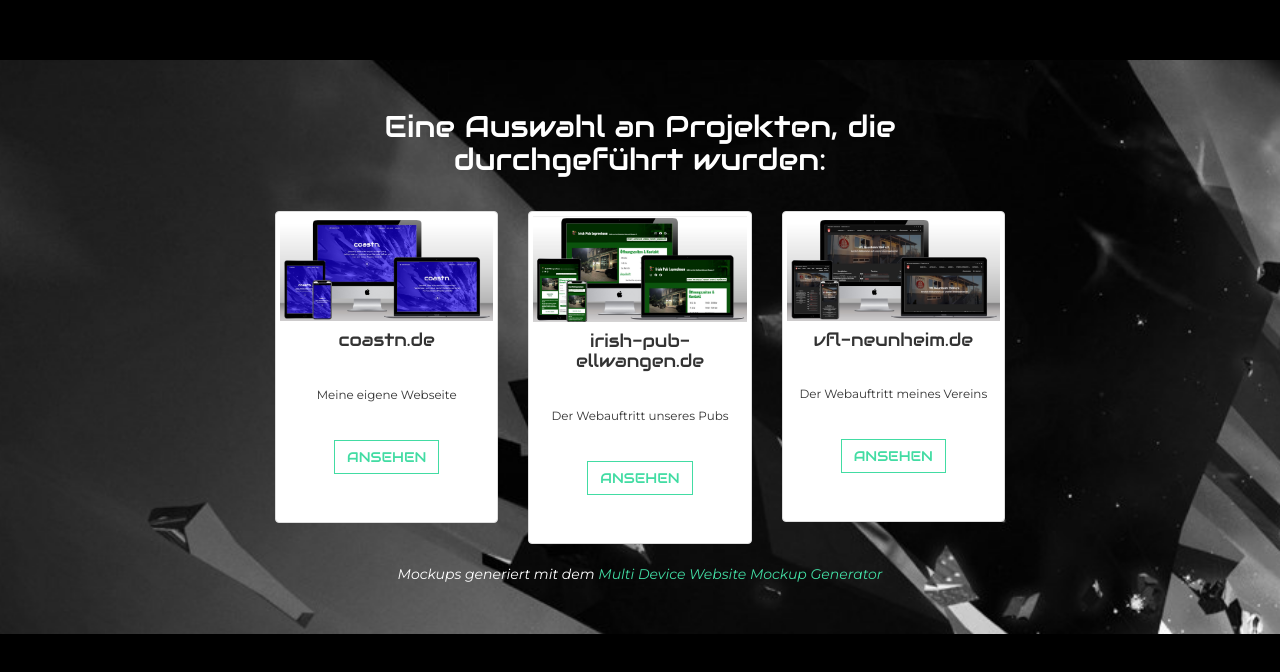
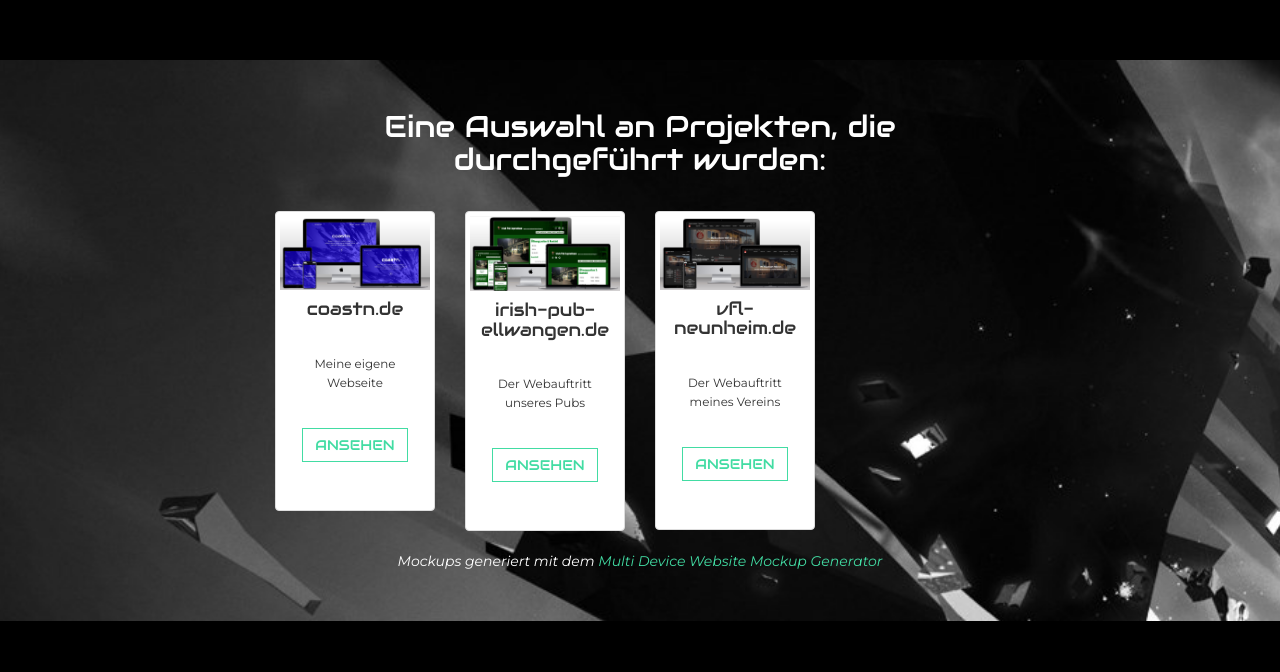
Before and after one commit to GitCoastn/coastn.de, a plain HTML site: page index.html in a window 1280 px wide. Shown: the part 1790-2462 px from the top of the page. Drawn offline with Linux system fonts and the light colour scheme; a web font is replaced by a local one.

Commit message:
Adjust column classes for project thumbnails
Updated column classes for project thumbnails to improve layout.

```diff
--- a/index.html
+++ b/index.html
@@ -121,7 +121,7 @@
                 <div class="col-lg-8 col-lg-offset-2">
                     <h2>Eine Auswahl an Projekten, die durchgeführt wurden:</h2>
 					<div class="row">
-					  <div class="col-sm-3 col-md-4">
+					  <div class="col-sm-6 col-md-3">
 						<div class="thumbnail">
 						  <img src="img/coastn-mockup.jpg" alt="...">
 						  <div class="caption">
@@ -131,7 +131,7 @@
 						  </div>
 						</div>
 					  </div>
-					  <div class="col-sm-4 col-md-4">
+					  <div class="col-sm-6 col-md-3">
 						<div class="thumbnail">
 						  <img src="img/irishpub-mockup.jpg" alt="...">
 						  <div class="caption">
@@ -141,7 +141,7 @@
 						  </div>
 						</div>
 					  </div>
-					  <div class="col-sm-6 col-md-4">
+					  <div class="col-sm-6 col-md-3">
 						<div class="thumbnail">
 						  <img src="img/vfl-mockup.jpg" alt="...">
 						  <div class="caption">
```
